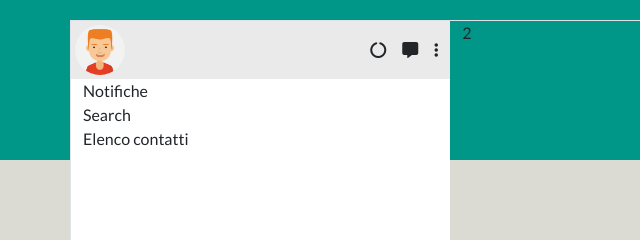
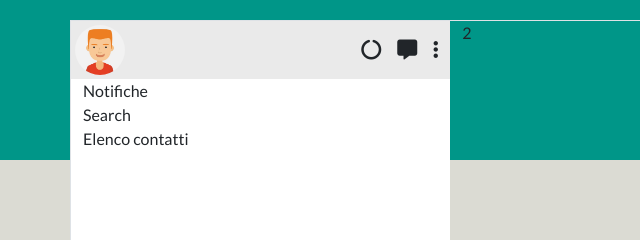
Before and after one commit to RickCraco/vue-boolzapp, a plain HTML site: page index.html in a window 1280 px wide. Shown: the top 240 px of the page, 0-640 px from the left. Drawn offline with nearby package versions, Linux system fonts and the light colour scheme.

Commit message:
aggiunto stile alle icone

```diff
--- a/css/master.css
+++ b/css/master.css
@@ -47,3 +47,7 @@ body {
     height: 50px;
     border-radius: 50%;
 }
+
+.icon{
+    font-size: 20px;
+}
```
